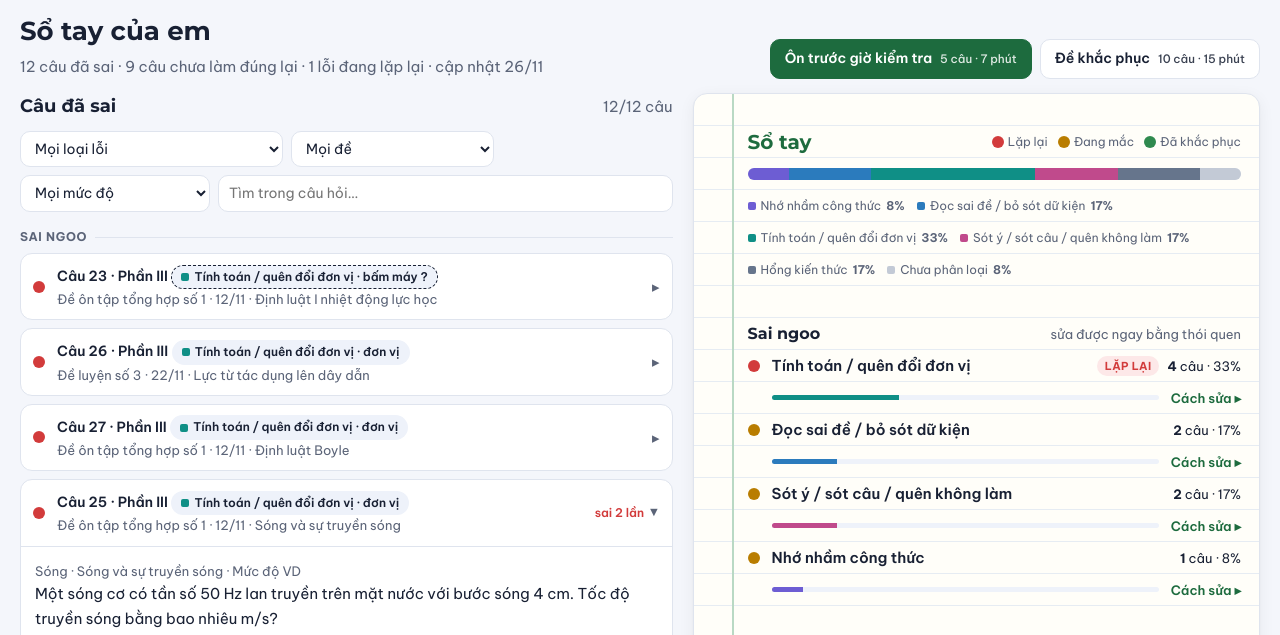
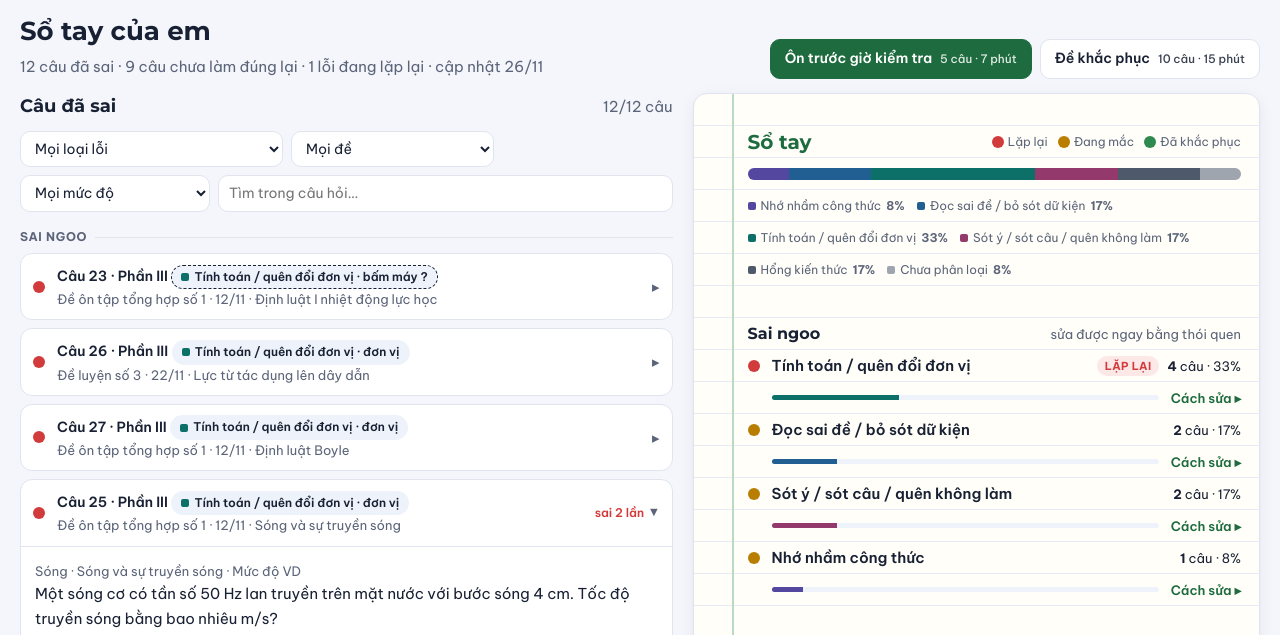
Before and after one commit to VuDung1510/web-luyen-de-VLSN, a plain HTML site: page docs/spec/mau-so-tay.html in a window 1280 px wide. Shown: the part 111-746 px from the top of the page. Drawn offline with Linux system fonts and the light colour scheme; files whose address does not match are found by name.

Commit message:
Pha 7a: màu loại lỗi đậm hơn ×1,5; dán Code.gs một lần sau 7c (quyết định 26/11)
Co-Authored-By: Claude Opus 5.5 <noreply@anthropic.com>
Claude-Session: https://claude.ai/code/session_01BBCuQ1QorEcsRk4FoU8uZP

```diff
--- a/assets/css/style.css
+++ b/assets/css/style.css
@@ -21,7 +21,7 @@
   --nb-paper: #fffef9; --nb-rule: #e6ecf3; --nb-margin: #b9d9c4;
   --nb-do: #d23b3b; --nb-do-soft: #fde8e8; --nb-vang: #b97d00; --nb-xanh: #2f8a4f; --nb-xanh-soft: #e1f4e7;
   --nb-do-text: #b42323; --nb-xanh-text: #1D6B3E;
-  --nb-ct: #6d5dd3; --nb-dd: #2b7bbd; --nb-tt: #0f8f86; --nb-sot: #c04a8c; --nb-hkt: #66758c; --nb-cr: #c3cad6;
+  --nb-ct: #5347a0; --nb-dd: #215f92; --nb-tt: #0c7069; --nb-sot: #94396c; --nb-hkt: #4e5a6b; --nb-cr: #9fa5ae; /* đậm ×1,5 (chốt 26/11/2026) */
   --shadow: 0 1px 2px rgba(16, 24, 40, .06), 0 4px 16px rgba(16, 24, 40, .06);
   --radius: 14px;
   --font: "Be Vietnam Pro", system-ui, -apple-system, "Segoe UI", Roboto, sans-serif;
@@ -36,7 +36,7 @@
     --nb-paper: #161d2b; --nb-rule: #222c40; --nb-margin: #2b5a3e;
     --nb-do: #f87171; --nb-do-soft: #3a1d22; --nb-vang: #fbbf24; --nb-xanh: #6ee7a0; --nb-xanh-soft: #15301f;
     --nb-do-text: #f87171; --nb-xanh-text: #6ee7a0;
-    --nb-ct: #a397ff; --nb-dd: #6fb4ee; --nb-tt: #3fd1c4; --nb-sot: #f08cc4; --nb-hkt: #9aa7bd; --nb-cr: #4a5468;
+    --nb-ct: #a397ff; --nb-dd: #6fb4ee; --nb-tt: #3fd1c4; --nb-sot: #f08cc4; --nb-hkt: #9aa7bd; --nb-cr: #676f80;
     color-scheme: dark;
   }
 }
@@ -47,7 +47,7 @@
   --nb-paper: #161d2b; --nb-rule: #222c40; --nb-margin: #2b5a3e;
   --nb-do: #f87171; --nb-do-soft: #3a1d22; --nb-vang: #fbbf24; --nb-xanh: #6ee7a0; --nb-xanh-soft: #15301f;
   --nb-do-text: #f87171; --nb-xanh-text: #6ee7a0;
-  --nb-ct: #a397ff; --nb-dd: #6fb4ee; --nb-tt: #3fd1c4; --nb-sot: #f08cc4; --nb-hkt: #9aa7bd; --nb-cr: #4a5468;
+  --nb-ct: #a397ff; --nb-dd: #6fb4ee; --nb-tt: #3fd1c4; --nb-sot: #f08cc4; --nb-hkt: #9aa7bd; --nb-cr: #676f80;
   color-scheme: dark;
 }
 
--- a/docs/spec/mau-so-tay.html
+++ b/docs/spec/mau-so-tay.html
@@ -9,7 +9,7 @@
   --primary: #1D6B3E; --primary-hover: #15573A; --primary-ink: #ffffff; --primary-soft: #e3f1e8;
   --paper: #fffef9; --rule: #e6ecf3; --margin: #b9d9c4;
   --do: #d23b3b; --do-soft: #fde8e8; --vang: #b97d00; --vang-soft: #fff3d1; --xanh: #2f8a4f; --xanh-soft: #e1f4e7;
-  --c-ct: #6d5dd3; --c-dd: #2b7bbd; --c-tt: #0f8f86; --c-sot: #c04a8c; --c-hkt: #66758c; --c-cr: #c3cad6;
+  --c-ct: #5347a0; --c-dd: #215f92; --c-tt: #0c7069; --c-sot: #94396c; --c-hkt: #4e5a6b; --c-cr: #9fa5ae;
   --hl-em: #fff1a8; --hl-kw: #ffd2d2; --hl-so: #d6ecff;
   --shadow: 0 1px 2px rgba(16,24,40,.06), 0 4px 16px rgba(16,24,40,.06);
   --font: "Be Vietnam Pro", system-ui, -apple-system, "Segoe UI", Roboto, sans-serif;
@@ -22,7 +22,7 @@
     --primary: #5fbf87; --primary-hover: #7fd3a2; --primary-ink: #0b1020; --primary-soft: #183826;
     --paper: #161d2b; --rule: #222c40; --margin: #2b5a3e;
     --do: #f87171; --do-soft: #3a1d22; --vang: #fbbf24; --vang-soft: #3a2f12; --xanh: #6ee7a0; --xanh-soft: #15301f;
-    --c-ct: #a397ff; --c-dd: #6fb4ee; --c-tt: #3fd1c4; --c-sot: #f08cc4; --c-hkt: #9aa7bd; --c-cr: #4a5468;
+    --c-ct: #a397ff; --c-dd: #6fb4ee; --c-tt: #3fd1c4; --c-sot: #f08cc4; --c-hkt: #9aa7bd; --c-cr: #676f80;
     --hl-em: #5c5214; --hl-kw: #5e2626; --hl-so: #1d3b58;
     --shadow: 0 1px 2px rgba(0,0,0,.3), 0 6px 20px rgba(0,0,0,.25);
     color-scheme: dark;
@@ -33,7 +33,7 @@
   --primary: #5fbf87; --primary-hover: #7fd3a2; --primary-ink: #0b1020; --primary-soft: #183826;
   --paper: #161d2b; --rule: #222c40; --margin: #2b5a3e;
   --do: #f87171; --do-soft: #3a1d22; --vang: #fbbf24; --vang-soft: #3a2f12; --xanh: #6ee7a0; --xanh-soft: #15301f;
-  --c-ct: #a397ff; --c-dd: #6fb4ee; --c-tt: #3fd1c4; --c-sot: #f08cc4; --c-hkt: #9aa7bd; --c-cr: #4a5468;
+  --c-ct: #a397ff; --c-dd: #6fb4ee; --c-tt: #3fd1c4; --c-sot: #f08cc4; --c-hkt: #9aa7bd; --c-cr: #676f80;
   --hl-em: #5c5214; --hl-kw: #5e2626; --hl-so: #1d3b58;
   --shadow: 0 1px 2px rgba(0,0,0,.3), 0 6px 20px rgba(0,0,0,.25);
   color-scheme: dark;
```
Also changed, not shown: docs/bao-cao/anh/pha-7a/kt-01-so-tay-1280.png, docs/bao-cao/anh/pha-7a/kt-02-loc-theo-loi-1280.png, docs/bao-cao/anh/pha-7a/kt-03-cau-chua-cong-bo-1280.png, docs/bao-cao/anh/pha-7a/kt-05-so-tay-1280-toi.png, docs/bao-cao/anh/pha-7a/kt-06-so-tay-390.png, docs/bao-cao/anh/pha-7a/kt-07-cau-sai-390.png, docs/bao-cao/anh/pha-7a/kt-08-so-tay-390-toi.png, docs/bao-cao/anh/pha-7a/kt-09-cau-sai-390-toi.png, docs/bao-cao/anh/pha-7a/kt-10-tat-so-tay-1280.png, 5 other files.
